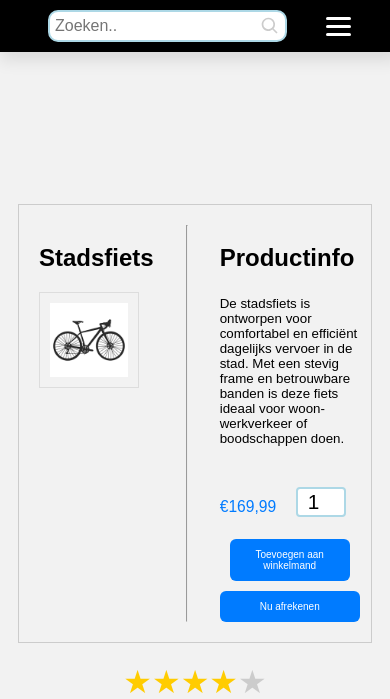
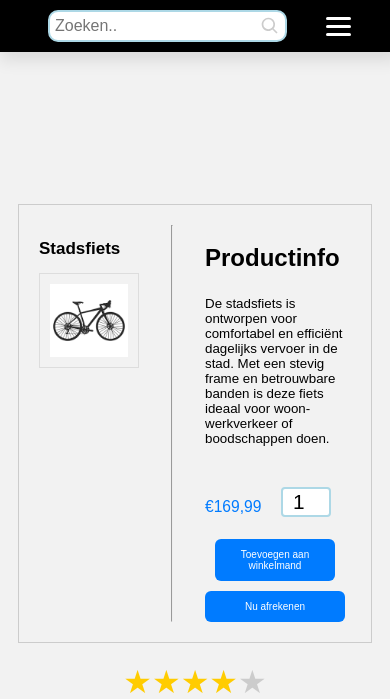
Before and after one commit to Blightningpower/Piets_Fiets_Webshop, a PHP site: page /html/productPageBike.html in a window 390 px wide. Shown: the part 104-803 px from the top of the page. Run offline with PHP 8.4, Linux system fonts and the light colour scheme.

Commit message:
Hij is ingeleverd.

```diff
--- a/css/productpages.css
+++ b/css/productpages.css
@@ -125,4 +125,9 @@ input[type="number"]::-webkit-outer-spin-button {
         min-width: 120px;
         max-width: 120px !important;
     }
+
+    h2 {
+        max-width: 100px;
+        font-size: 17px;
+    }
 }
```
